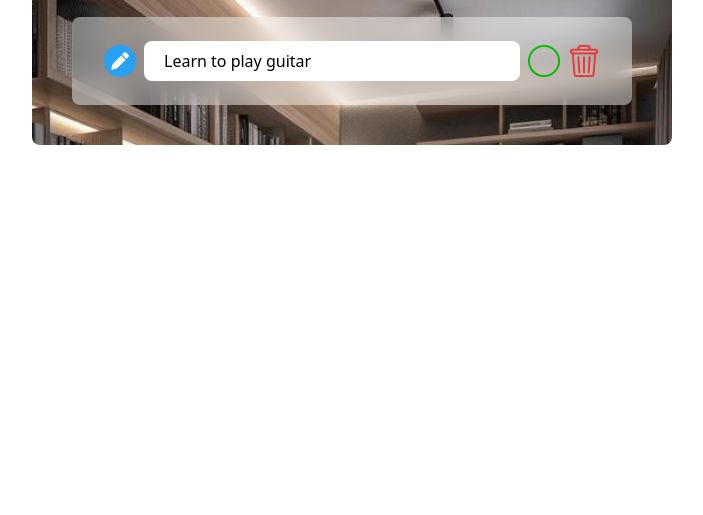
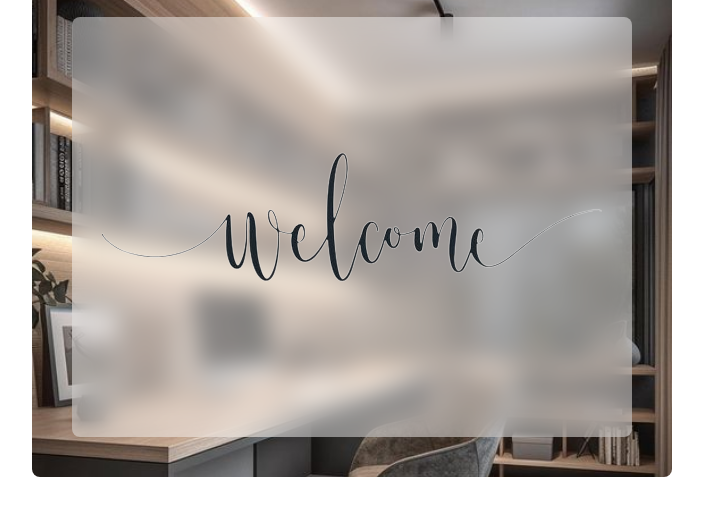
Before and after one commit to KevinRebakure/The-Gym-DOM-4-ToDo-TypeScript, a website built with Vite: page index.html in a window 1280 px wide. Shown: the part 83-598 px from the top of the page, without its empty margins (288-991 px from the left). Built offline with nearby package versions, Linux system fonts and the light colour scheme.

Commit message:
welcome image

```diff
--- a/index.html
+++ b/index.html
@@ -37,14 +37,15 @@
         class="space-y-3 rounded-lg bg-white bg-opacity-45 p-5 backdrop-blur-md"
         id="list"
       >
-        <li id="1" class="flex items-center justify-start gap-2 px-3 py-1">
+        <!-- <li id="1" class="flex items-center justify-start gap-2 px-3 py-1">
           <img src="./src/assets/pen.png" alt="" class="size-8" />
           <span id="task" class="mr-auto w-full rounded-lg bg-white px-5 py-2"
             >Learn to play guitar</span
           >
           <img src="./src/assets/check.png" class="size-8" alt="" />
           <img src="./src/assets/delete.png" class="size-8 opacity-70" alt="" />
-        </li>
+        </li> -->
+        <img src="./src/assets/welcome.png" alt="" class="mx-auto">
       </ul>
     </div>
     <script type="module" src="/src/main.ts"></script>
```
Also changed, not shown: src/assets/welcome.png (added).
